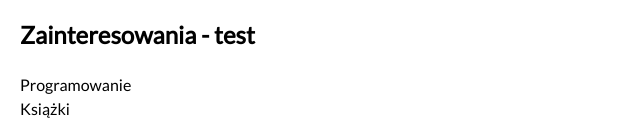
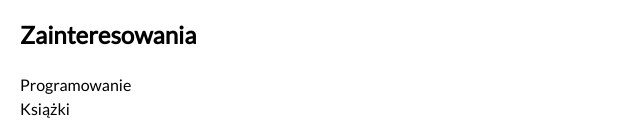
Before and after one commit to dariuszek1983/mojeCV, a plain HTML site: page index.html in a window 1280 px wide. Shown: the part 686-806 px from the top of the page, 0-640 px from the left. Drawn offline with nearby package versions, Linux system fonts and the light colour scheme.

Commit message:
test deleted

```diff
--- a/index.html
+++ b/index.html
@@ -109,7 +109,7 @@
         </p>
       </article>
       <article id="zainteresowania">
-        <h2>Zainteresowania - test</h2>
+        <h2>Zainteresowania</h2>
         <p>
           Programowanie
           <br />
```
